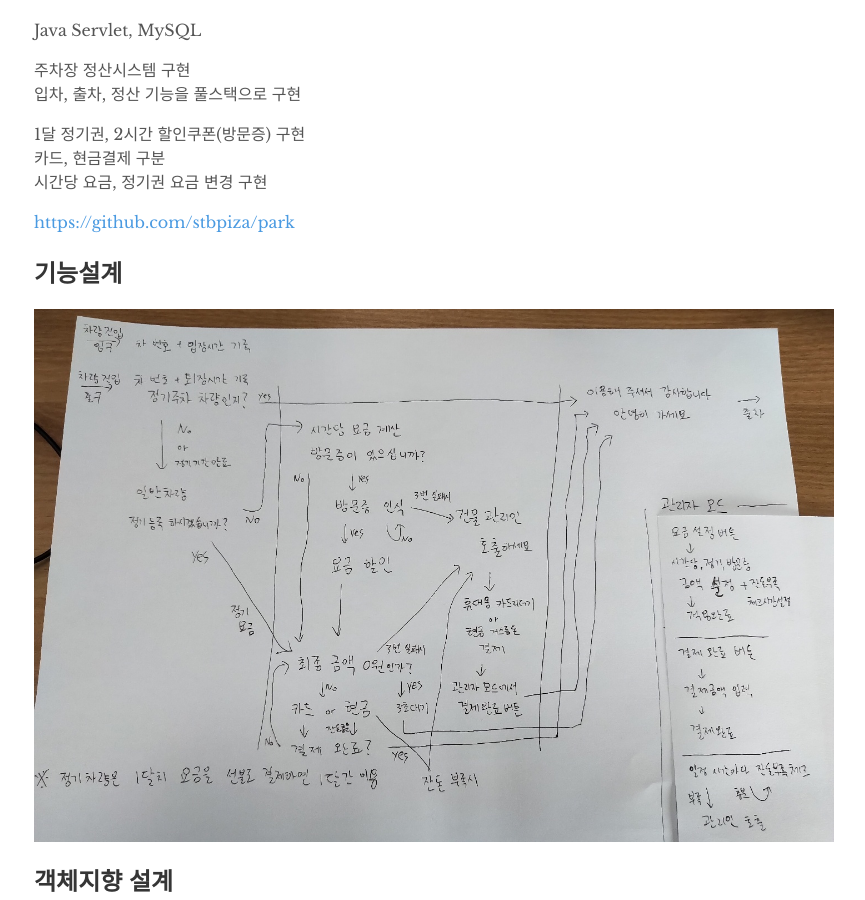
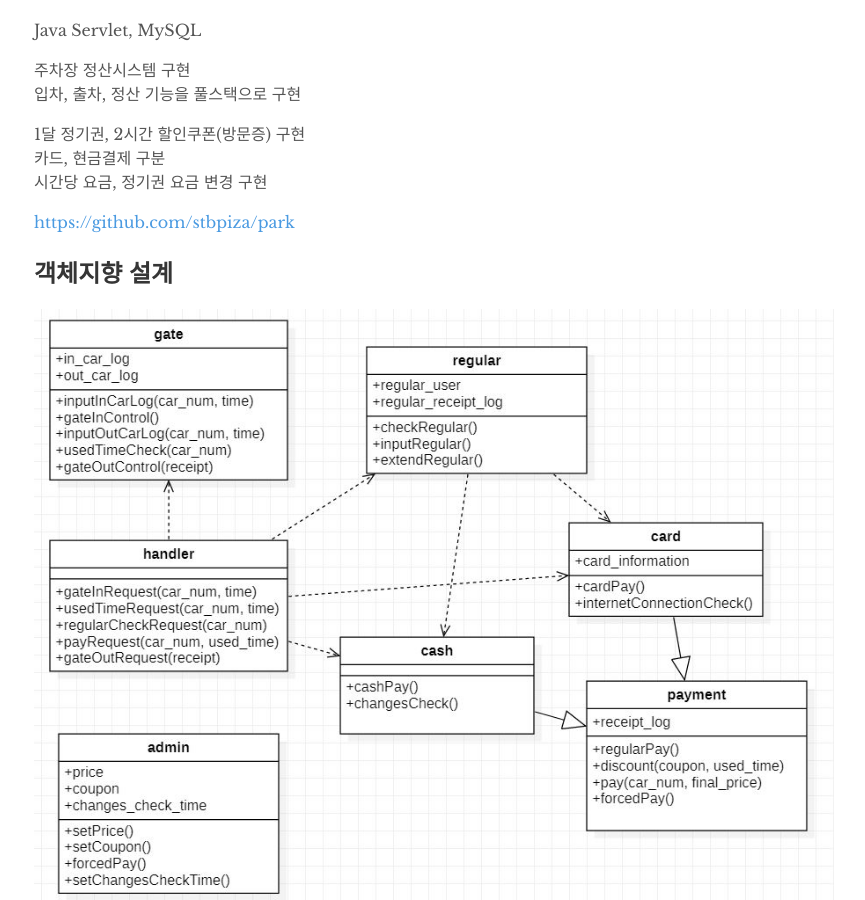
Before and after one commit to stbpiza/stbpiza.github.io, a Jekyll site: the page built from _posts/2020-08-19-parking.md, in a window 1280 px wide and 900 px high, scrolled down 357 px. Shown: the whole window, without its empty margins (206-1071 px from the left). Built offline with Jekyll 4.4.1, drawn with Linux system fonts in a browser that asks for light colours.

Commit message:
Update 2020-08-19-parking.md

```diff
--- a/_posts/2020-08-19-parking.md
+++ b/_posts/2020-08-19-parking.md
@@ -18,9 +18,6 @@ Java Servlet, MySQL
 <a href="https://github.com/stbpiza/park">https://github.com/stbpiza/park</a>
 
 
-## 기능설계
-
-![]({{ site.baseurl }}/image/주차3.jpg)
 
 ## 객체지향 설계
 
```
